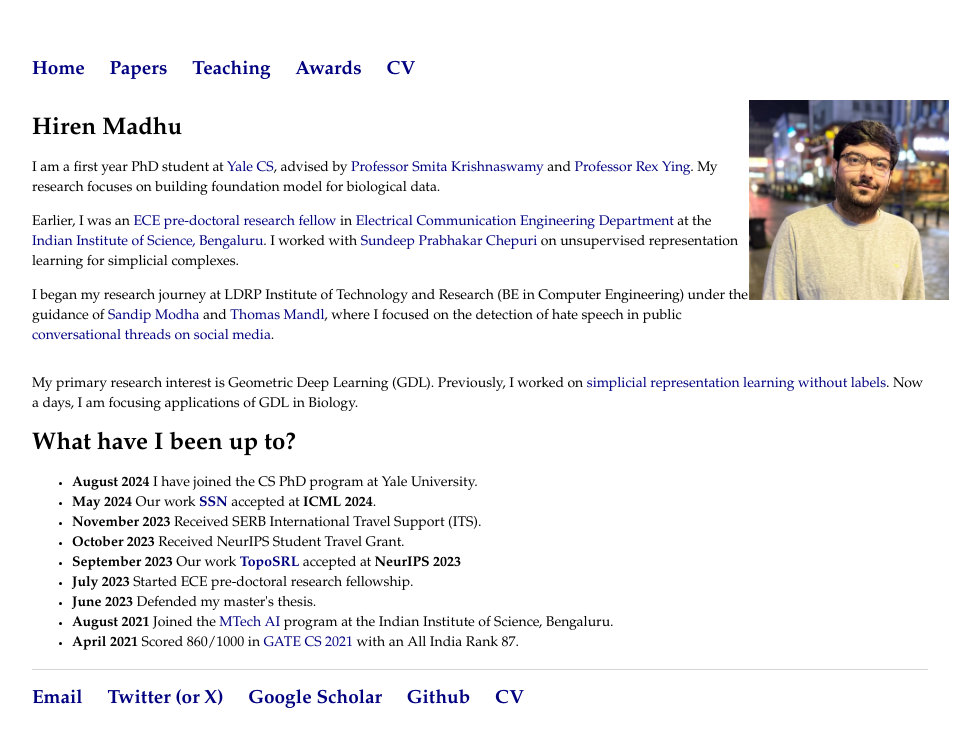
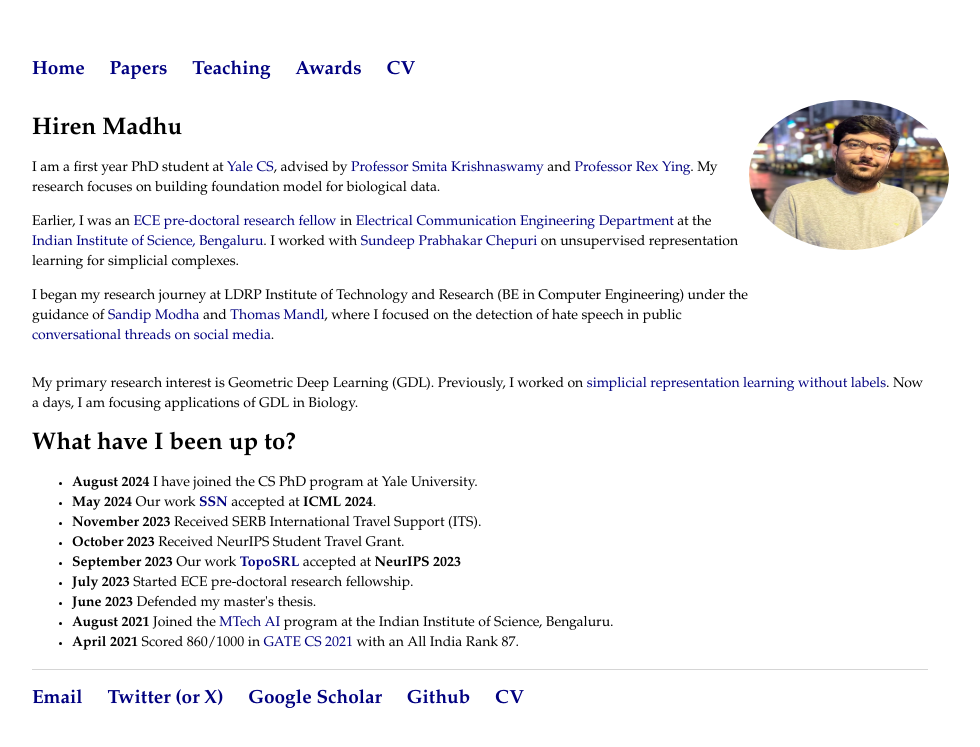
Before and after one commit to HirenMadhu/hirenmadhu.github.io, a Jekyll site: the page built from index.html, in a window 1280 px wide. Shown: the top 747 px of the page, without its empty margins (160-1140 px from the left). Built offline with Jekyll 4.4.1, drawn with Linux system fonts in a browser that asks for light colours.

Commit message:
Rounded the picture.

```diff
--- a/index.html
+++ b/index.html
@@ -10,7 +10,7 @@
     <p> I began my research journey at LDRP Institute of Technology and Research (BE in Computer Engineering) under the guidance of <a href="https://scholar.google.com/citations?user=J0lkcsQAAAAJ">Sandip Modha</a> and <a href="https://www.uni-hildesheim.de/fb3/institute/iwist/mitglieder/mandl/">Thomas Mandl</a>, where I focused on the detection of hate speech in public <a href="https://www.sciencedirect.com/science/article/abs/pii/S0957417422023600">conversational threads on social media</a>.
     </div>
     <div class="blurb" style="width: 20%; float:right">
-        <img src="hiren 1.jpeg" alt="Self picture" style="width:200px;height:200px;">
+        <img src="hiren 1.jpeg" alt="Self picture" style="width:200px; height:150px; border-radius: 50%;">
     </div>
     <div style="clear:both"></div>
     <p> My primary research interest is Geometric Deep Learning (GDL). Previously, I worked on <a href="https://neurips.cc/virtual/2023/poster/72124">simplicial representation</a> <a href="https://icml.cc/virtual/2024/poster/32736"> learning without labels</a>. Now a days, I am focusing applications of GDL in Biology.
```
